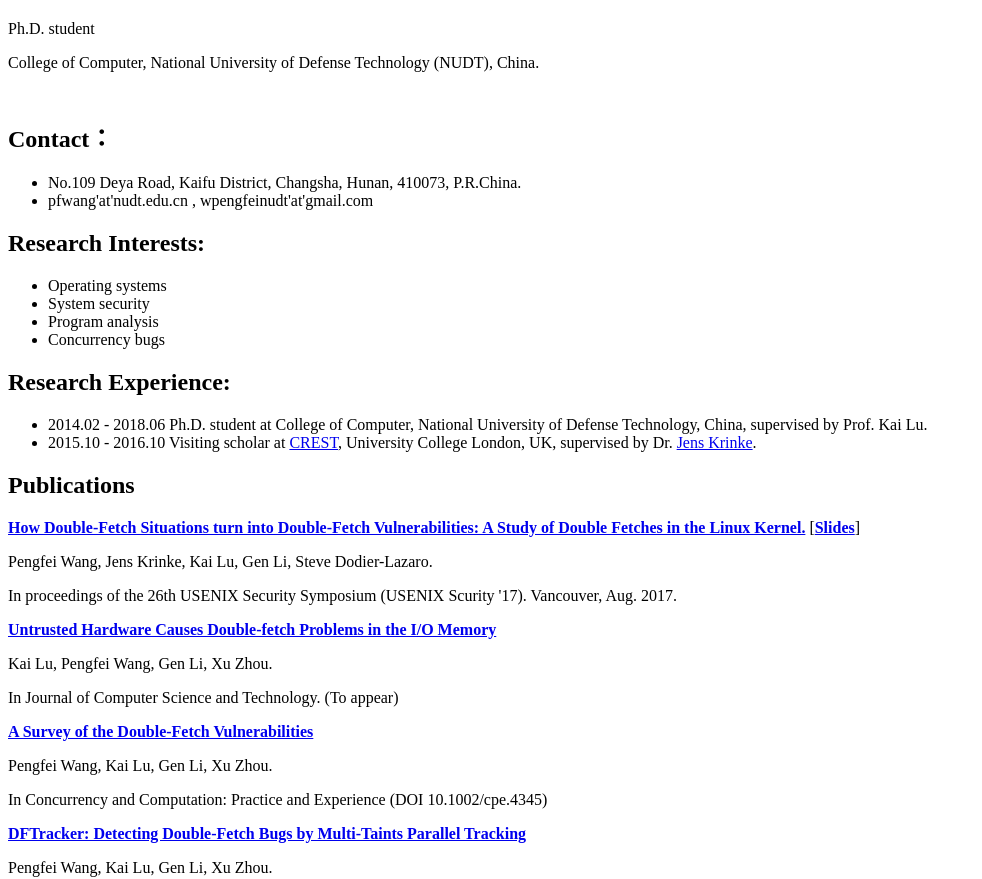
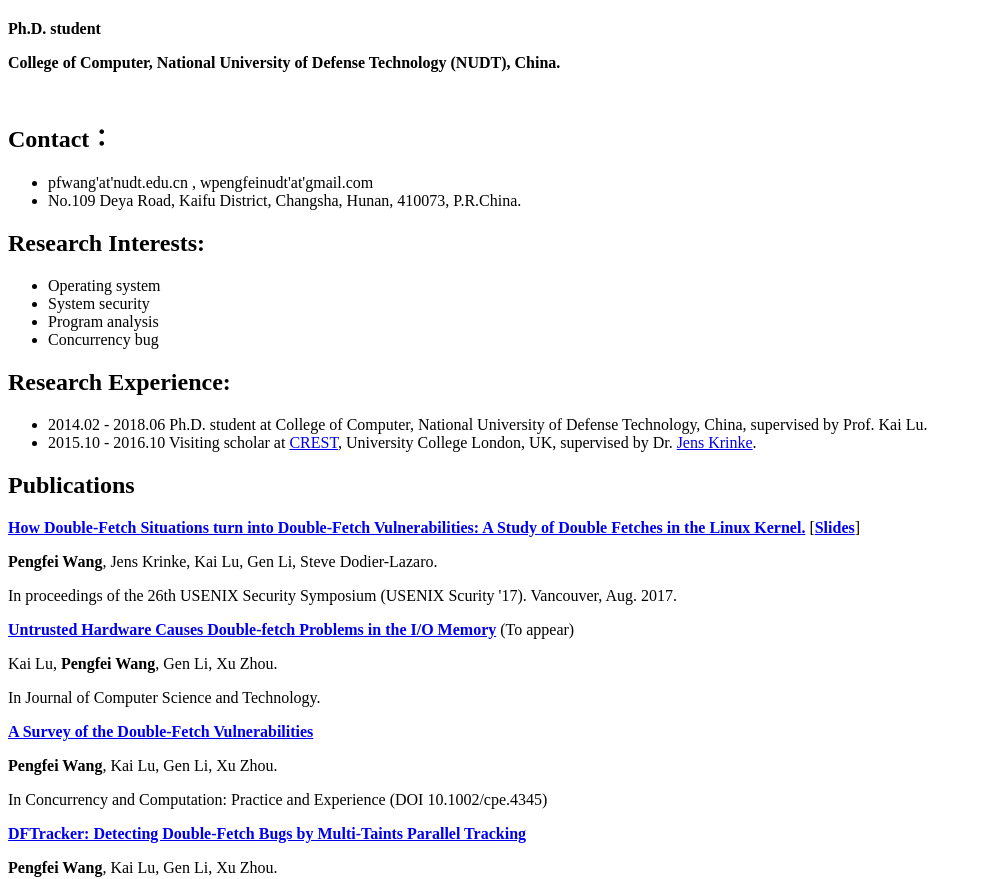
Before and after one commit to wpengfei/wpengfei.github.io, a plain HTML site: page index.html in a window 1280 px wide. Shown: the part 436-1315 px from the top of the page, without its empty margins (0-982 px from the left). Drawn offline with Linux system fonts and the light colour scheme.

Commit message:
minor correction.

```diff
--- a/index.html
+++ b/index.html
@@ -8,20 +8,20 @@
 <body>
 <h1><img src="王鹏飞.jpg" alt="" name="imgPlaceHolder" width="308" height="346" id="imgPlaceHolder" align="texttop" /></h1>
 <h1><strong>Pengfei Wang (王鹏飞)</strong></h1>
-<p> Ph.D. student </p>
-<p>College of Computer, National University of Defense Technology (NUDT), China.</p>
+<p> <strong>Ph.D. student </strong></p>
+<p><strong>College of Computer, National University of Defense Technology (NUDT), China.</strong></p>
 <h2><br />
 Contact：</h2>
 <ul>
+  <li>pfwang'at'nudt.edu.cn , wpengfeinudt'at'gmail.com</li>
   <li>No.109 Deya Road, Kaifu District, Changsha, Hunan, 410073, P.R.China.</li>
-  <li>pfwang'at'nudt.edu.cn , wpengfeinudt'at'gmail.com</li>
 </ul>
 <h2>Research Interests:</h2>
 <ul>
-  <li>Operating systems  </li>
+  <li>Operating system</li>
   <li>System security    </li>
   <li>Program analysis    </li>
-  <li>Concurrency bugs </li>
+  <li>Concurrency bug </li>
 </ul>
 <h2>Research Experience:</h2>
 <ul>
@@ -29,17 +29,17 @@ Contact：</h2>
   <li>2015.10 - 2016.10 Visiting scholar at <a href="http://crest.cs.ucl.ac.uk/about/">CREST</a>, University College London, UK, supervised by Dr. <a href="http://www0.cs.ucl.ac.uk/staff/j.krinke/">Jens Krinke</a>.</li>
 </ul>
 <h2>Publications</h2>
-<p><strong><a href="usenix.pdf">How Double-Fetch Situations turn into Double-Fetch Vulnerabilities: A Study of Double Fetches in the Linux Kernel.</a></strong> [<a href="track1-double fetch.pptx"><strong>Slides</strong></a>]</p>
-Pengfei Wang, Jens Krinke, Kai Lu, Gen Li, Steve Dodier-Lazaro.
+<p><strong><a href="https://www.usenix.org/system/files/conference/usenixsecurity17/sec17-wang.pdf">How Double-Fetch Situations turn into Double-Fetch Vulnerabilities: A Study of Double Fetches in the Linux Kernel.</a></strong> [<a href="track1-double fetch.pptx"><strong>Slides</strong></a>]</p>
+<strong>Pengfei Wang</strong>, Jens Krinke, Kai Lu, Gen Li, Steve Dodier-Lazaro.
 <p>In proceedings of the 26th USENIX Security Symposium (USENIX Scurity '17). Vancouver, Aug. 2017.</p>
-<p><a href="JCST-1707-7817.R2.pdf"><strong>Untrusted Hardware Causes Double-fetch Problems in the I/O Memory</strong></a></p>
-<p> Kai Lu, Pengfei Wang, Gen Li, Xu Zhou.</p>
-<p>In Journal of Computer Science and Technology. (To appear)</p>
+<p><a href="JCST-1707-7817.R2.pdf"><strong>Untrusted Hardware Causes Double-fetch Problems in the I/O Memory</strong></a> (To appear)</p>
+<p> Kai Lu, <strong>Pengfei Wang</strong>, Gen Li, Xu Zhou.</p>
+<p>In Journal of Computer Science and Technology. </p>
 <p><a href="ccpe-published.pdf"><strong>A Survey of the Double-Fetch Vulnerabilities</strong></a></p>
-<p>Pengfei Wang, Kai Lu, Gen Li, Xu Zhou.</p>
+<p><strong>Pengfei Wang</strong>, Kai Lu, Gen Li, Xu Zhou.</p>
 <p>In Concurrency and Computation: Practice and Experience (DOI 10.1002/cpe.4345)</p>
 <p><a href="fcs-final.pdf"><strong>DFTracker: Detecting Double-Fetch Bugs by Multi-Taints Parallel Tracking </strong></a></p>
-<p>Pengfei Wang, Kai Lu, Gen Li, Xu Zhou.</p>
+<p><strong>Pengfei Wang</strong>, Kai Lu, Gen Li, Xu Zhou.</p>
 <p>In Frontier of Computer Science (DOI 10.1007/s11704-016-6383-8 )</p>
 <h2>Reported Vulnerabilities</h2>
 <table width="898" border="1">
@@ -83,7 +83,7 @@ Pengfei Wang, Jens Krinke, Kai Lu, Gen Li, Steve Dodier-Lazaro.
 <dl>
   <dt>&nbsp;</dt>
 </dl>
-<p>(Last update: 2018-2-11)</p>
+<p>(Last update: 2018-2-19)</p>
 <p>&nbsp;</p>
 <p>&nbsp;</p>
 <p>&nbsp;</p>
```
Also changed, not shown: 1 other file.
